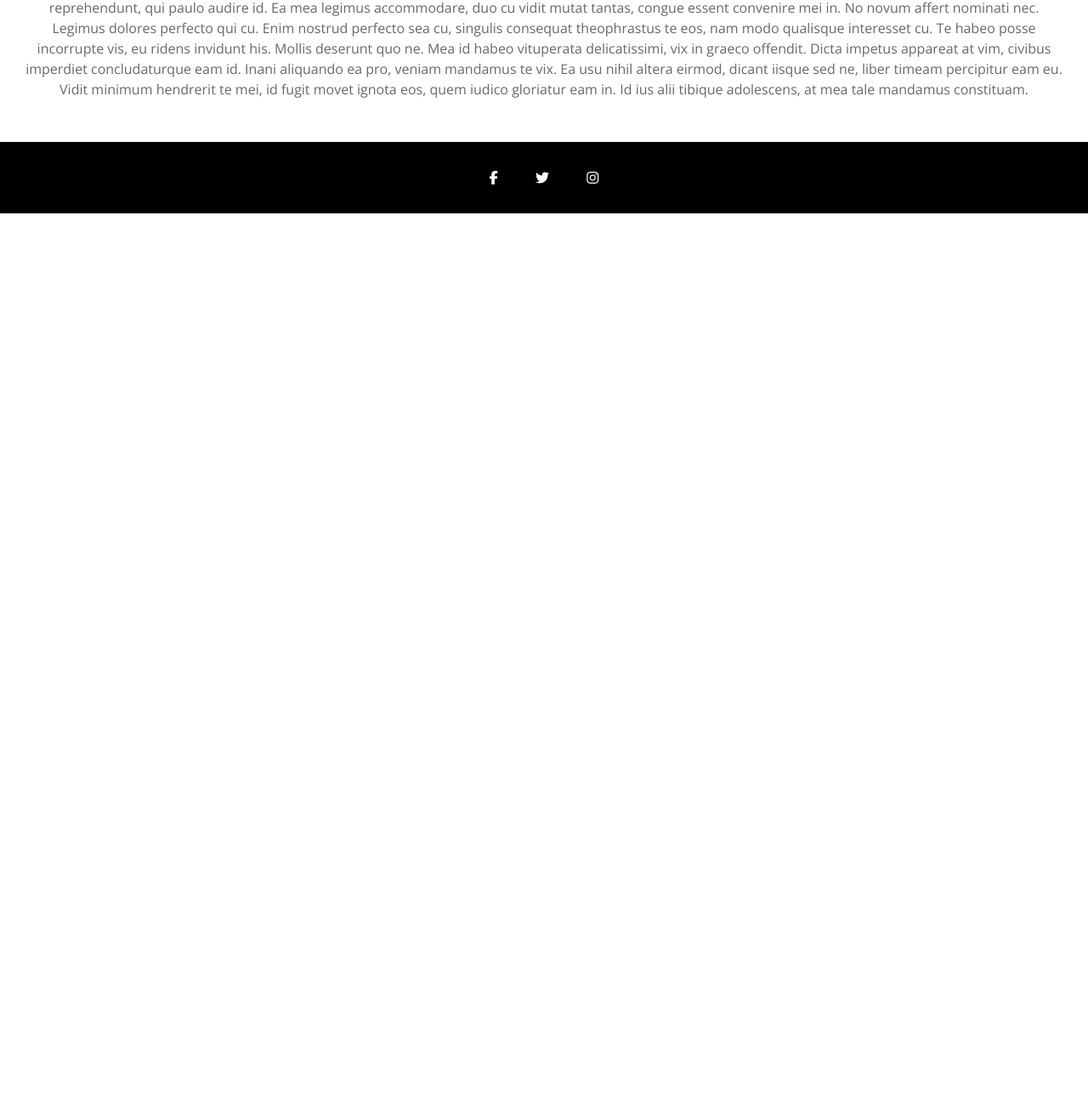
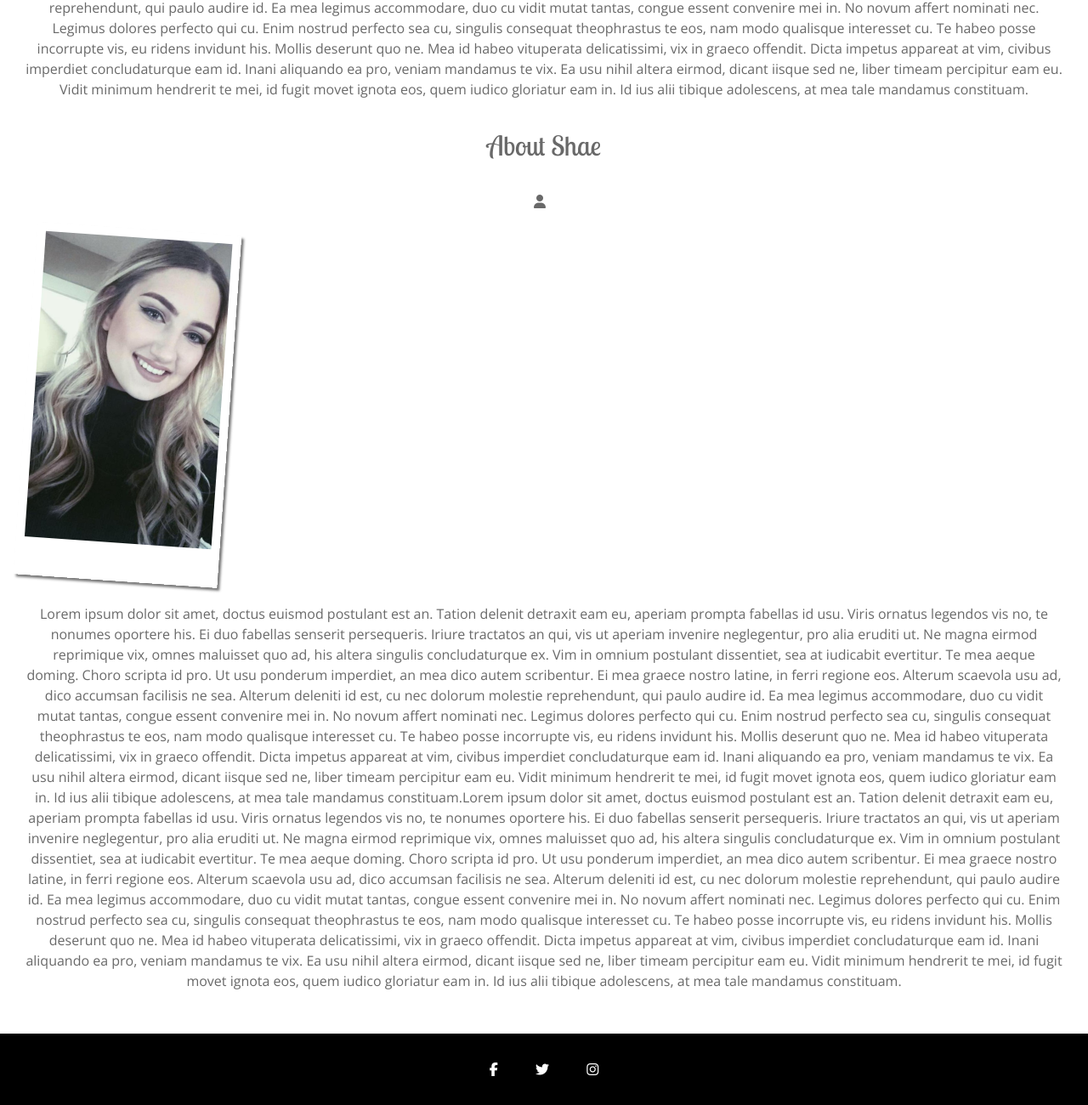
Before and after one commit to mmayert/Makeup-by-Shae, a plain HTML site: page index.html in a window 1280 px wide. Shown: the part 968-2268 px from the top of the page at 85% size. Before the commit the page ends 1219 px from the top, so only its background shows below. Drawn offline with nearby package versions, Linux system fonts and the light colour scheme.

Commit message:
polaroid

```diff
--- a/index.html
+++ b/index.html
@@ -67,6 +67,41 @@ Ei mea graece nostro latine, in ferri regione eos. Alterum scaevola usu ad, dico
 Enim nostrud perfecto sea cu, singulis consequat theophrastus te eos, nam modo qualisque interesset cu. Te habeo posse incorrupte vis, eu ridens invidunt his. Mollis deserunt quo ne. Mea id habeo vituperata delicatissimi, vix in graeco offendit.
 
 Dicta impetus appareat at vim, civibus imperdiet concludaturque eam id. Inani aliquando ea pro, veniam mandamus te vix. Ea usu nihil altera eirmod, dicant iisque sed ne, liber timeam percipitur eam eu. Vidit minimum hendrerit te mei, id fugit movet ignota eos, quem iudico gloriatur eam in. Id ius alii tibique adolescens, at mea tale mandamus constituam. </p>
+
+<!-- Aboout Shae -->
+<h3 class="section-sub-header"> About Shae </h3>
+<p>
+<i class="fa fa-user"></i>
+</p>
+
+<div class="polaroid-effect">
+<img src="img/picture-of-shae.jpg" class="pic-of-shae" title="Picture of Shae" alt= "A picture of Shae, the makeup artist, smiling"  />
+</div>
+
+
+<p>
+Lorem ipsum dolor sit amet, doctus euismod postulant est an. Tation delenit detraxit eam eu, aperiam prompta fabellas id usu. Viris ornatus legendos vis no, te nonumes oportere his. Ei duo fabellas senserit persequeris. Iriure tractatos an qui, vis ut aperiam invenire neglegentur, pro alia eruditi ut.
+
+Ne magna eirmod reprimique vix, omnes maluisset quo ad, his altera singulis concludaturque ex. Vim in omnium postulant dissentiet, sea at iudicabit evertitur. Te mea aeque doming. Choro scripta id pro. Ut usu ponderum imperdiet, an mea dico autem scribentur.
+
+Ei mea graece nostro latine, in ferri regione eos. Alterum scaevola usu ad, dico accumsan facilisis ne sea. Alterum deleniti id est, cu nec dolorum molestie reprehendunt, qui paulo audire id. Ea mea legimus accommodare, duo cu vidit mutat tantas, congue essent convenire mei in. No novum affert nominati nec. Legimus dolores perfecto qui cu.
+
+Enim nostrud perfecto sea cu, singulis consequat theophrastus te eos, nam modo qualisque interesset cu. Te habeo posse incorrupte vis, eu ridens invidunt his. Mollis deserunt quo ne. Mea id habeo vituperata delicatissimi, vix in graeco offendit.
+
+Dicta impetus appareat at vim, civibus imperdiet concludaturque eam id. Inani aliquando ea pro, veniam mandamus te vix. Ea usu nihil altera eirmod, dicant iisque sed ne, liber timeam percipitur eam eu. Vidit minimum hendrerit te mei, id fugit movet ignota eos, quem iudico gloriatur eam in. Id ius alii tibique adolescens, at mea tale mandamus constituam.Lorem ipsum dolor sit amet, doctus euismod postulant est an. Tation delenit detraxit eam eu, aperiam prompta fabellas id usu. Viris ornatus legendos vis no, te nonumes oportere his. Ei duo fabellas senserit persequeris. Iriure tractatos an qui, vis ut aperiam invenire neglegentur, pro alia eruditi ut.
+
+Ne magna eirmod reprimique vix, omnes maluisset quo ad, his altera singulis concludaturque ex. Vim in omnium postulant dissentiet, sea at iudicabit evertitur. Te mea aeque doming. Choro scripta id pro. Ut usu ponderum imperdiet, an mea dico autem scribentur.
+
+Ei mea graece nostro latine, in ferri regione eos. Alterum scaevola usu ad, dico accumsan facilisis ne sea. Alterum deleniti id est, cu nec dolorum molestie reprehendunt, qui paulo audire id. Ea mea legimus accommodare, duo cu vidit mutat tantas, congue essent convenire mei in. No novum affert nominati nec. Legimus dolores perfecto qui cu.
+
+Enim nostrud perfecto sea cu, singulis consequat theophrastus te eos, nam modo qualisque interesset cu. Te habeo posse incorrupte vis, eu ridens invidunt his. Mollis deserunt quo ne. Mea id habeo vituperata delicatissimi, vix in graeco offendit.
+
+Dicta impetus appareat at vim, civibus imperdiet concludaturque eam id. Inani aliquando ea pro, veniam mandamus te vix. Ea usu nihil altera eirmod, dicant iisque sed ne, liber timeam percipitur eam eu. Vidit minimum hendrerit te mei, id fugit movet ignota eos, quem iudico gloriatur eam in. Id ius alii tibique adolescens, at mea tale mandamus constituam.
+</p>
+
+
+
+
         </div>
 
         <footer class="site-footer">
--- a/styles/style.css
+++ b/styles/style.css
@@ -7,12 +7,19 @@ body {
     color:dimgrey;
     margin:0;
 }
-
 .section-header {
     font-size: 3em;
     margin:20px;
     text-align: center;
     font-family: 'Lobster Two', cursive;
+    color:dimgrey;
+}
+
+.section-sub-header {
+    font-size: 2em;
+    margin:10px;
+    text-align:center;
+    font-family:'Lobster Two', cursive;
     color:dimgrey;
 }
 
@@ -207,6 +214,10 @@ hr.style-underline {
 }
 
 /*About-Section*/
+.container-2 {
+    padding:30px;
+}
+
 .about-section .fa-user{
     color:dimgrey;
 }
@@ -217,9 +228,26 @@ hr.style-underline {
     padding:20px 0;
 }
 
-.container-2 {
-    padding:30px;
+.polaroid-effect {
+    position:relative;
+    width:220px;
 }
+
+.polaroid-effect .pic-of-shae {
+    border:10px solid #fff;
+    border-bottom:45px solid #fff;
+    box-shadow:3px 3px 3px #777;
+    width:100%;
+    height:60%;
+    transform:rotate(4deg);
+
+}
+
+
+
+
+
+
 
 /*site-footer*/
 .site-footer {
```
